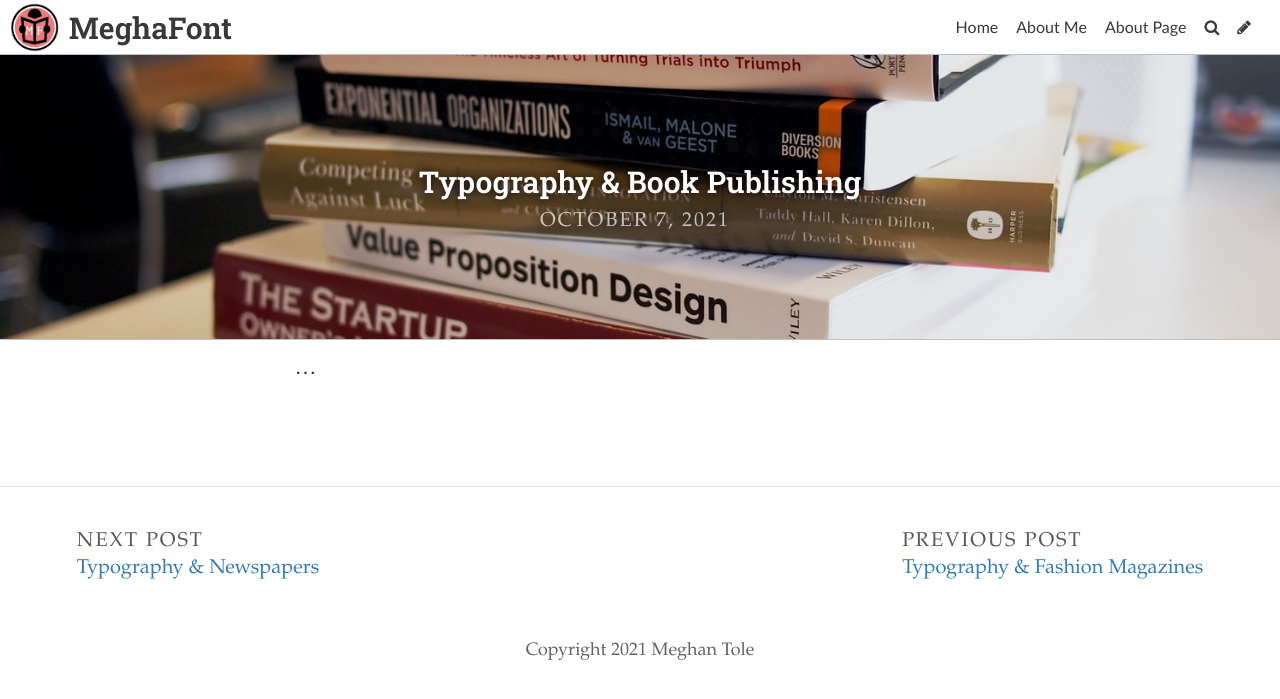
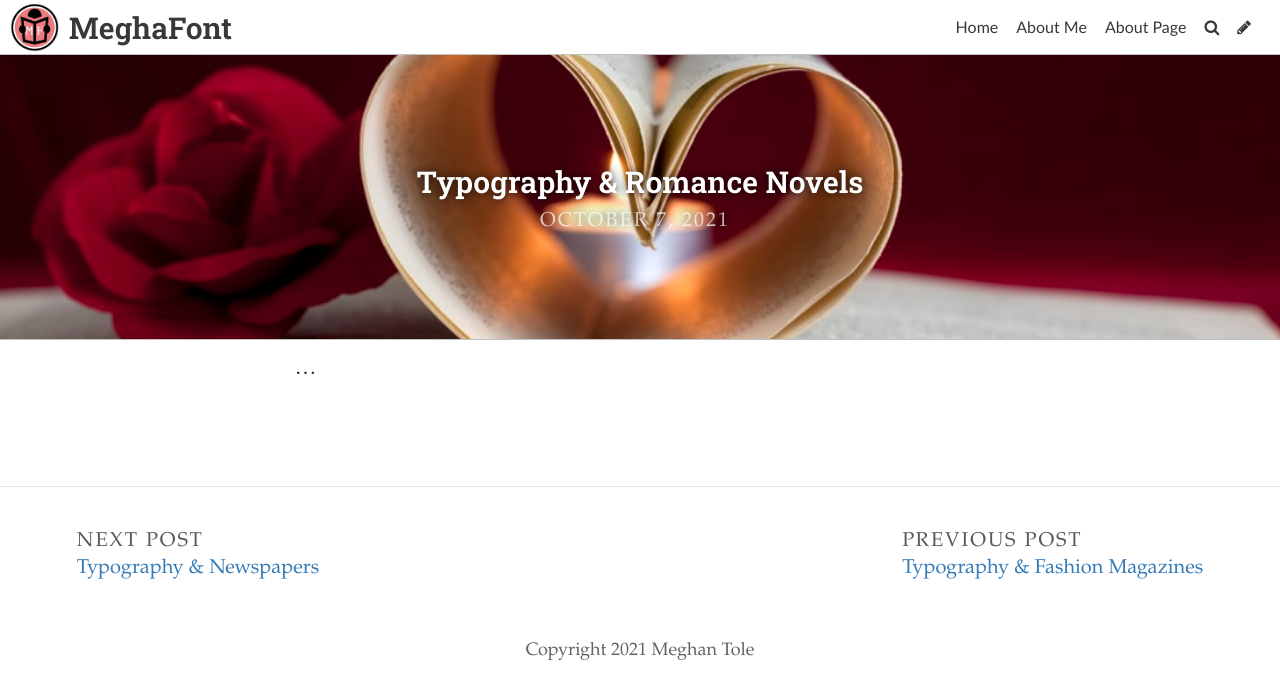
Before and after one commit to meghantole/tarm, a Jekyll site: the page built from _posts/2021-10-07-typography-book-publishing.md, in a window 1280 px wide. Shown: the top 699 px of the page. Built offline with Jekyll 4.4.1, drawn with Linux system fonts in a browser that asks for light colours; some web fonts are replaced.

Commit message:
Update Post “2021-10-07-typography-book-publishing”

```diff
--- a/_posts/2021-10-07-typography-book-publishing.md
+++ b/_posts/2021-10-07-typography-book-publishing.md
@@ -1,8 +1,8 @@
 ---
 layout: post
-title: Typography & Book Publishing
+title: Typography & Romance Novels
 date: 2021-10-07T19:07:53.035Z
-image: ../uploads/photo-1512820790803-83ca734da794.jpeg
+image: ../uploads/78041-istock-171153252.jpeg
 title_color: "#ffffff"
 comments: false
 ---
```
Also changed, not shown: uploads/78041-istock-171153252.jpeg (added).
